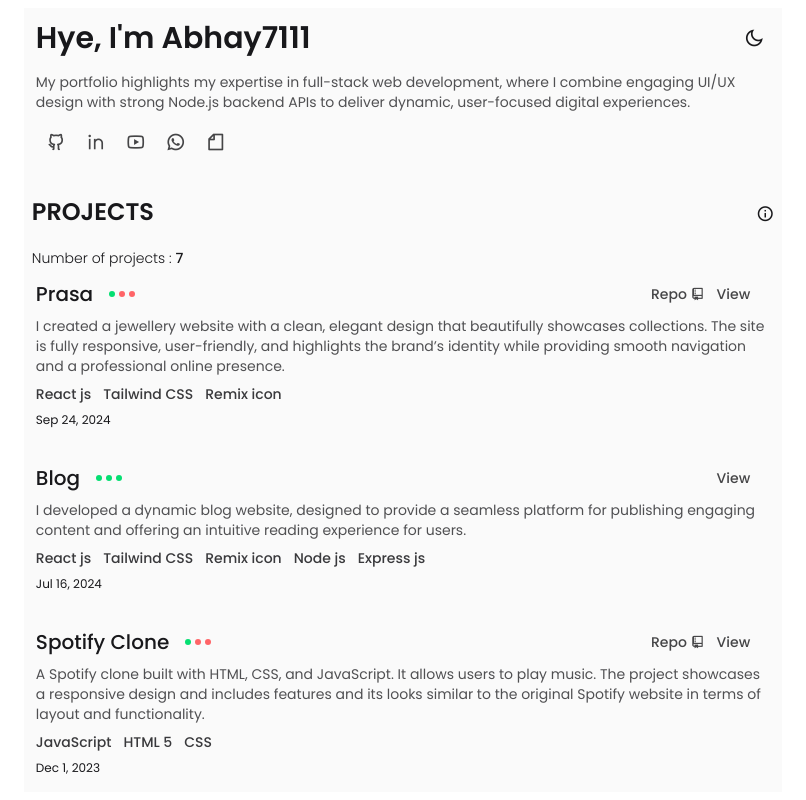
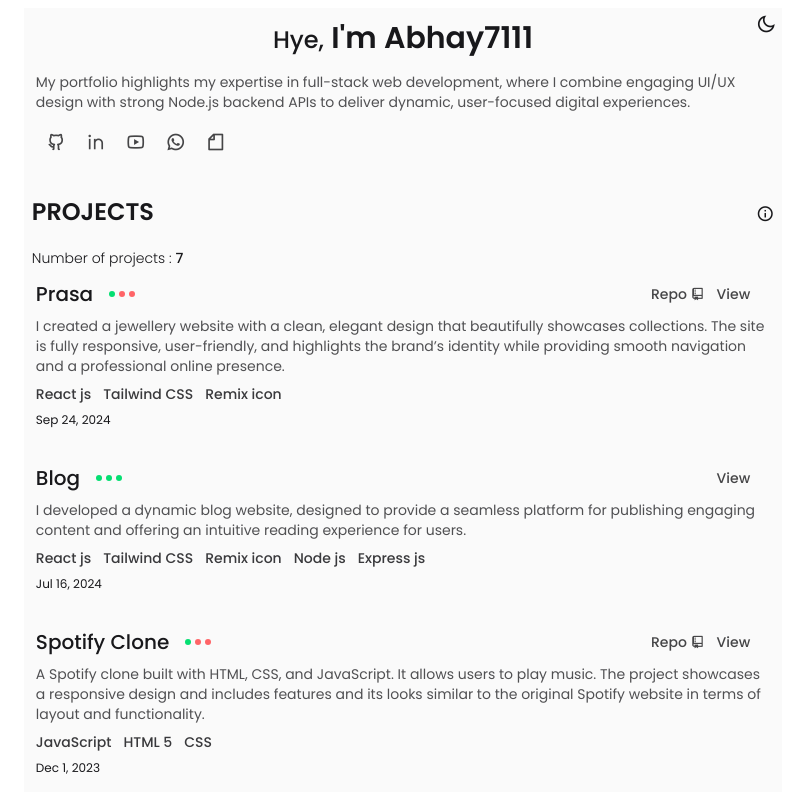
Before and after one commit to Abhay7111/Portfolio-readme, a React (Vite) app: page / in a window 1280 px wide. Shown: the whole page, without its empty margins (237-1043 px from the left). Built offline with nearby package versions, Linux system fonts and the light colour scheme; some icons are missing.

Commit message:
Update home.jsx

```diff
--- a/src/Components/home.jsx
+++ b/src/Components/home.jsx
@@ -246,18 +246,18 @@ function home() {
      const loopdata = data.slice(0, + adddatalength);
   return (
     <div className='w-dvw h-dvh bg-white dark:bg-zinc-900 p-2 flex items-start justify-center transition-colors duration-300'>
-     <div className=' 2xl:w-[50%] xl:w-[60%] lg:w-[70%] w-full h-full bg-zinc-50 dark:bg-zinc-800 text-zinc-900 dark:text-zinc-100 overflow-auto transition-colors duration-300'>
+     <div className=' 2xl:w-[50%] xl:w-[60%] lg:w-[70%] w-full h-full bg-zinc-50 dark:bg-zinc-800 text-zinc-900 dark:text-zinc-100 overflow-auto transition-colors duration-300 relative'>
           <div className=' flex flex-col gap-2 p-2'>
                {/* card 1st */}
                <div className='w-full h-fit pb-8 bg-transparent p-1 flex flex-col gap-4 items-center md:items-start'>
-                    <div className='w-full flex items-center justify-between gap-2'>
-                         <h1 className='text-3xl font-semibold'>Hye, I'm <a href="https://github.com/Abhay7111">Abhay7111</a></h1>
-                         <button onClick={toggleTheme} className='text-sm cursor-pointer font-medium size-8 rounded-md transition-colors'>
+                    <div className='w-full flex items-center justify-center gap-2'>
+                         <h1 className='text-3xl font-semibold dark:text-zinc-300'><span className='text-2xl font-medium dark:text-zinc-400'>Hye,</span> I'm <a href="https://github.com/Abhay7111">Abhay7111</a></h1>
+                         <button onClick={toggleTheme} className='text-sm cursor-pointer font-medium size-8 rounded-md transition-colors absolute top-0 right-0'>
                               <span className='hidden dark:inline'><i className='ri-sun-line text-xl'></i></span>
                               <span className='inline dark:hidden'><i className='ri-moon-line text-xl'></i></span>
                          </button>
                     </div>
-                    <p className='text-sm opacity-75 text-center md:text-start'>My portfolio highlights my expertise in full-stack web development, where I combine engaging UI/UX design with strong Node.js backend APIs to deliver dynamic, user-focused digital experiences.</p>
+                    <p className='text-sm opacity-75 text-center md:text-start dark:text-zinc-300 dark:font-light'>My portfolio highlights my expertise in full-stack web development, where I combine engaging UI/UX design with strong Node.js backend APIs to deliver dynamic, user-focused digital experiences.</p>
                     <span className='w-fit flex items-start justify-start lg:'>
                          {plinks.map((items) => (
                               <span>
@@ -268,7 +268,7 @@ function home() {
                     </span>
                </div>
                {/* 2nd */}
-                    <h1 className='text-2xl font-semibold uppercase mb-3 w-full flex items-center justify-between'><span>Projects</span> <span className='relative'><i onClick={() => setinfoopen ((prev) => !prev)} className='ri-information-line text-lg font-light cursor-pointer'></i>
+                    <h1 className='text-2xl font-semibold uppercase mb-3 w-full flex items-center justify-between'><span className='dark:text-zinc-300'>Projects</span> <span className='relative'><i onClick={() => setinfoopen ((prev) => !prev)} className='ri-information-line text-lg font-light cursor-pointer'></i>
                          {infoopen && <div className='w-fit h-fit z-50 p-3 rounded-lg bg-white dark:bg-zinc-900 border border-zinc-200 dark:border-zinc-700 absolute right-0 top-full mt-1'>
                                    <span className='flex items-center justify-start gap-2'>
                                         <p className='text-sm font-light lowercase'>true</p>
@@ -288,7 +288,7 @@ function home() {
                     <div className='w-full h-fit pb-6 p-1 flex flex-col gap-2'>
                          <div className='flex items-center justify-between'>
                               <h1 className='text-xl font-medium flex items-center gap-2'>
-                                   {items.title}
+                                   <span className='dark:text-zinc-100'>{items.title}</span>
                                    <span title={items.fullstack ? "fullstack" : items.backend ? "backend" : items.frontend ? "frontend" : ""} className='flex items-center gap-1 ml-2'>
                                         <p className={`${items.frontend ? 'bg-green-400' : 'bg-red-400'} size-1.5 rounded-full`}></p>
                                         <p className={`${items.backend ? 'bg-green-400' : 'bg-red-400'} size-1.5 rounded-full`}></p>
@@ -300,9 +300,9 @@ function home() {
                                    {items.links && <a href={items.links} className='text-sm font-medium opacity-80 hover:text-shadow-sm text-shadow-zinc-400 transition-all duration-300'>View <i className="ri-arrow-right-up-box-line"></i></a>}
                               </span>
                          </div>
-                         <p className='line-clamp- text-sm opacity-75'>{items.discription}</p>
-                         <span className='flex items-center gap-x-3 gap-y-1 opacity-85 font-medium flex-wrap text-sm'>{items.tech.map((tech, i) => (<span key={i}>{tech}</span>))}</span>
-                         <span className='text-xs'>{items.date}</span>
+                         <p className='text-sm opacity-75 dark:text-zinc-200 dark:font-light'>{items.discription}</p>
+                         <span className='flex items-center gap-x-3 gap-y-1 opacity-85 font-medium flex-wrap text-sm dark:font-light dark:text-zinc-500'>{items.tech.map((tech, i) => (<span key={i}>{tech}</span>))}</span>
+                         <span className='text-xs dark:text-zinc-500'>{items.date}</span>
                     </div>
                ))}
 
@@ -318,12 +318,15 @@ function home() {
                          {Clints.map((items, index) => (
                               <div className='w-full h-full bg-gradient-to-tl bg-[#FFE797] dark:bg-zinc-900 rounded-md border border-zinc-300 dark:border-zinc-700'>
                                    <div className='w-full h-full flex flex-col items-start justify-start p-2 gap-2'>
-                                        <h1 className='text-xl  to-[#84994F] font-medium'>{items.compname}</h1>
+                                        <h1 className='text-xl  dark:text-zinc-200 font-medium'>{items.compname}</h1>
                                         <span className='flex items-center justify-start gap-2'>
                                              <a href={items.websitelink} target='_blank' className='text-sm font-medium opacity-80 hover:text-shadow-sm text-shadow-zinc-400 transition-all duration-300'>{items.websitename} <i class="ri-arrow-right-up-box-line text-xs"></i></a>
                                         </span>
-                                        <p className='line-clamp-7 text-sm font-mono opacity-70'>{items.discription}</p>
+                                        <p className='line-clamp-7 text-sm font-mono opacity-70 dark:text-zinc-400'>{items.discription}</p>
+                                        <div className='w-full flex items-center justify-start gap-1'>
                                         {items.happy ? <span className='text-lg font-medium'><i class="ri-emotion-happy-line text-green-500"></i></span> : <span><i class="ri-emotion-unhappy-line text-red-500"></i></span>}
+                                        <a href={items.websitelink} target='_blank' className='text-sm font-medium opacity-80 hover:text-shadow-sm text-shadow-zinc-600 dark:text-shadow-blue-600 transition-all duration-300 dark:text-blue-400'><i class="ri-link text-xl"></i></a>
+                                        </div>
                                    </div>
                               </div>
                          ))}
@@ -343,7 +346,7 @@ function home() {
                     </div>
                </div>
 
-               <div className='w-full flex items-center justify-center'><span onClick={()=>setopenExtra((open) => !open)} className='cursor-pointer px-3 py-1 rounded-md bg-transparent hover:bg-zinc-200 border border-zinc-300 text-zinc-400 hover:text-zinc-700 mt-10 transition-all duration-200 text-sm'>Extra Information</span></div>
+               <div className='w-full flex items-center justify-center'><span onClick={()=>setopenExtra((open) => !open)} className='cursor-pointer px-3 py-1 rounded-md bg-transparent hover:bg-zinc-200 border border-zinc-300 text-zinc-400 hover:text-zinc-700 mt-10 transition-all duration-200 text-sm flex items-center justify-center'>Extra Information <i class={` text-xl ${!openExtra ? 'ri-arrow-drop-down-fill' : 'ri-arrow-drop-up-fill'}`}></i></span></div>
                {/* Extra */}
                {<div className={`w-full ${openExtra ? 'h-40' : 'h-0'} overflow-hidden transition-all duration-300 mt-5 flex items-center justify-center`}>
                     <img
```
